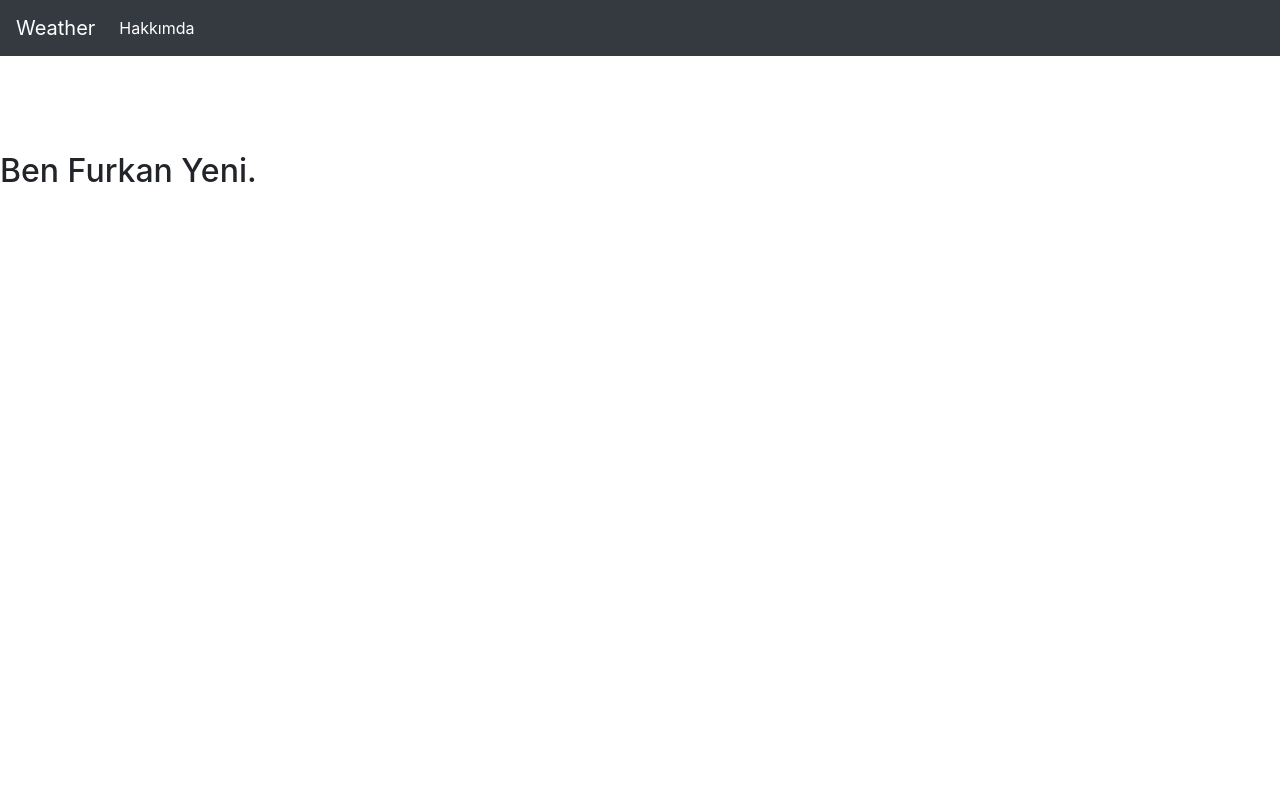
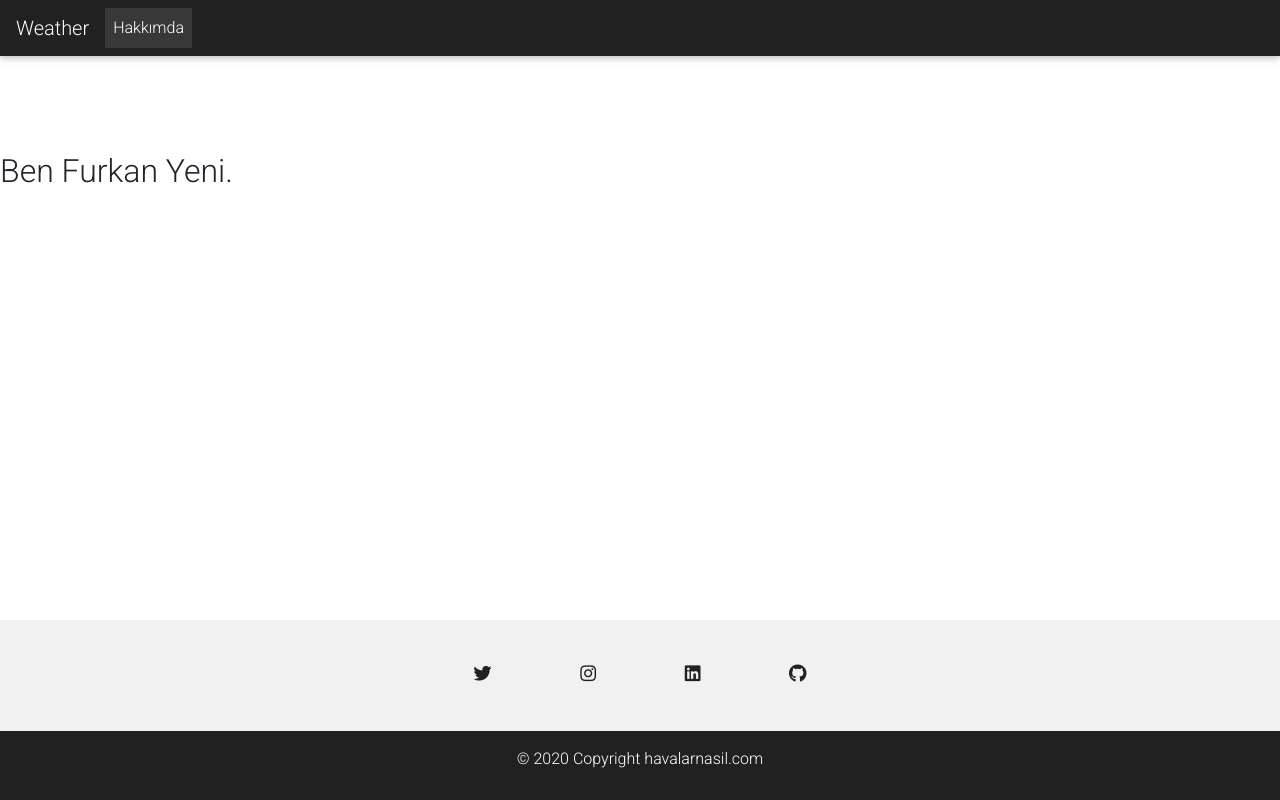
Before and after one commit to furkanyenii/python-flask-weather, a Flask app: page /hakkimda in a window 1280 px wide. Run offline with Flask 2, Linux system fonts and the light colour scheme; some libraries are stand-ins or nearby versions.

Commit message:
data processed, the design has been corrected

```diff
--- a/static/style.css
+++ b/static/style.css
@@ -1,14 +1,19 @@
-.container{
+
+.content{
     display: flex;
-    height: 750px;
-    background-color: antiquewhite;
-    border-radius: 10px;
+    height: 650px;
+    width: auto;
+    background-color: rgb(83, 129, 156);
+    border-radius: 20px;
     flex-direction: column;
     text-align: center;
-    justify-content: space-around;
-    border: 2px solid black;
+    justify-content: space-evenly;
+    border: 2px solid ;
+    margin-left: 20%;
+    margin-right: 20%;
+    margin-bottom: 10%;
+}
 
-}
 
 .topContainer{
     display: flex;
@@ -19,6 +24,7 @@
 }
 
 .bottomContainer{
+    font-size: 18px;
     display: flex;
     flex-direction: row;
     text-align: center;
@@ -29,7 +35,7 @@
 .leftBox{
     display: flex;
     flex-direction: column;
-    justify-content: space-between;
+    justify-content: space-around;
 }
 .leftBottomBox{
     display: flex;
@@ -39,7 +45,33 @@
 }
 
 .rightBox p{
-    font-size: 48px;
+    font-size: 64px;
     font-weight: 500;
-    color: black;
 }
+.bottomContainer img{
+    height: 50px;
+    width: 50px;
+}
+
+p{
+    color: whitesmoke;
+}
+.icons{
+    font-size: 18px;
+    display: flex;
+    flex-direction: row;
+    text-align: center;
+    justify-content: space-around;
+}
+
+footer {
+    position: fixed;
+    bottom: 0px;
+    width: 100%;
+    height: 180px;
+
+}
+
+footer i{
+    font-size: 18px;
+}
--- a/templates/hakkimda.html
+++ b/templates/hakkimda.html
@@ -5,5 +5,9 @@ Hakkımda
 {% endblock %}
 
 {% block body %}
-<h2>Ben Furkan Yeni.</h2>
+
+<div class="section">
+    <h2>Ben Furkan Yeni.</h2>
+</div>
+
 {% endblock %}
--- /dev/null
+++ b/templates/includes/footer.html
@@ -0,0 +1,55 @@
+<footer class="text-center text-white" style="background-color: #f1f1f1;">
+    <!-- Grid container -->
+    <div class="container pt-4">
+      <!-- Section: Social media -->
+      <section class="mb-4">
+
+        <!-- Twitter -->
+        <a
+          class="btn btn-link btn-floating btn-lg text-dark m-1"
+          href="https://twitter.com/_yenifurkan"
+          target="_blank"
+          role="button"
+          data-mdb-ripple-color="dark"
+          ><i class="fab fa-twitter"></i
+        ></a>
+
+        <!-- Instagram -->
+        <a
+          class="btn btn-link btn-floating btn-lg text-dark m-1"
+          href="https://www.instagram.com/_yenifurkan/" target="_blank"
+          role="button"
+          data-mdb-ripple-color="dark"
+          ><i class="fab fa-instagram"></i
+        ></a>
+
+        <!-- Linkedin -->
+        <a
+          class="btn btn-link btn-floating btn-lg text-dark m-1"
+          href="https://www.linkedin.com/in/yenifurkan/"
+          target="_blank"
+          role="button"
+          data-mdb-ripple-color="dark"
+          ><i class="fab fa-linkedin"></i
+        ></a>
+        <!-- Github -->
+        <a
+          class="btn btn-link btn-floating btn-lg text-dark m-1"
+          href="https://github.com/furkanyenii"
+          target="_blank"
+          role="button"
+          data-mdb-ripple-color="dark"
+          ><i class="fab fa-github"></i
+        ></a>
+      </section>
+      <!-- Section: Social media -->
+    </div>
+    <!-- Grid container -->
+
+    <!-- Copyright -->
+    <div class="text-center text-dark bg-dark p-3">
+     <p style="color: white;"> © 2020 Copyright <a href="/" style="color: white;">havalarnasil.com</a>
+    </p>
+    </div>
+    <!-- Copyright -->
+  </footer>
--- a/templates/layout.html
+++ b/templates/layout.html
@@ -5,7 +5,19 @@
     <meta http-equiv="X-UA-Compatible" content="IE=edge">
     <meta name="viewport" content="width=device-width, initial-scale=1.0">
     <link rel="stylesheet" type="text/css"  href="{{ url_for('static', filename='style.css') }}" >
+    <!--<div style="background-image: url('https://images.unsplash.com/photo-1579546929662-711aa81148cf?ixlib=rb-1.2.1&ixid=MnwxMjA3fDB8MHxleHBsb3JlLWZlZWR8Mnx8fGVufDB8fHx8&w=1000&q=80'); background-repeat: no-repeat; background-size: cover;"> -->
     <link rel="stylesheet" href="https://maxcdn.bootstrapcdn.com/bootstrap/4.0.0/css/bootstrap.min.css" integrity="sha384-Gn5384xqQ1aoWXA+058RXPxPg6fy4IWvTNh0E263XmFcJlSAwiGgFAW/dAiS6JXm" crossorigin="anonymous">
+
+    <!-- Font Awesome -->
+<link rel="stylesheet" href="https://use.fontawesome.com/releases/v5.8.2/css/all.css">
+<!-- Google Fonts -->
+<link rel="stylesheet" href="https://fonts.googleapis.com/css?family=Roboto:300,400,500,700&display=swap">
+<!-- Bootstrap core CSS -->
+<link href="https://cdnjs.cloudflare.com/ajax/libs/twitter-bootstrap/4.5.0/css/bootstrap.min.css" rel="stylesheet">
+<!-- Material Design Bootstrap -->
+<link href="https://cdnjs.cloudflare.com/ajax/libs/mdbootstrap/4.19.1/css/mdb.min.css" rel="stylesheet">
+
+<link rel="stylesheet" href="https://fonts.googleapis.com/icon?family=Material+Icons">
     <title>
         {% block title %}
         Layout
@@ -25,8 +37,21 @@
 
 
 
-    <script src="https://code.jquery.com/jquery-3.2.1.slim.min.js" integrity="sha384-KJ3o2DKtIkvYIK3UENzmM7KCkRr/rE9/Qpg6aAZGJwFDMVNA/GpGFF93hXpG5KkN" crossorigin="anonymous"></script>
+<script src="https://code.jquery.com/jquery-3.2.1.slim.min.js" integrity="sha384-KJ3o2DKtIkvYIK3UENzmM7KCkRr/rE9/Qpg6aAZGJwFDMVNA/GpGFF93hXpG5KkN" crossorigin="anonymous"></script>
 <script src="https://cdnjs.cloudflare.com/ajax/libs/popper.js/1.12.9/umd/popper.min.js" integrity="sha384-ApNbgh9B+Y1QKtv3Rn7W3mgPxhU9K/ScQsAP7hUibX39j7fakFPskvXusvfa0b4Q" crossorigin="anonymous"></script>
 <script src="https://maxcdn.bootstrapcdn.com/bootstrap/4.0.0/js/bootstrap.min.js" integrity="sha384-JZR6Spejh4U02d8jOt6vLEHfe/JQGiRRSQQxSfFWpi1MquVdAyjUar5+76PVCmYl" crossorigin="anonymous"></script>
+
+<!-- JQuery -->
+<script type="text/javascript" src="https://cdnjs.cloudflare.com/ajax/libs/jquery/3.5.1/jquery.min.js"></script>
+<!-- Bootstrap tooltips -->
+<script type="text/javascript" src="https://cdnjs.cloudflare.com/ajax/libs/popper.js/1.14.4/umd/popper.min.js"></script>
+<!-- Bootstrap core JavaScript -->
+<script type="text/javascript" src="https://cdnjs.cloudflare.com/ajax/libs/twitter-bootstrap/4.5.0/js/bootstrap.min.js"></script>
+<!-- MDB core JavaScript -->
+<script type="text/javascript" src="https://cdnjs.cloudflare.com/ajax/libs/mdbootstrap/4.19.1/js/mdb.min.js"></script>
+
+
+{% include "includes/footer.html" %}
+
 </body>
 </html>
```
Also changed, not shown: templates/index.html (+45 -14 lines).
